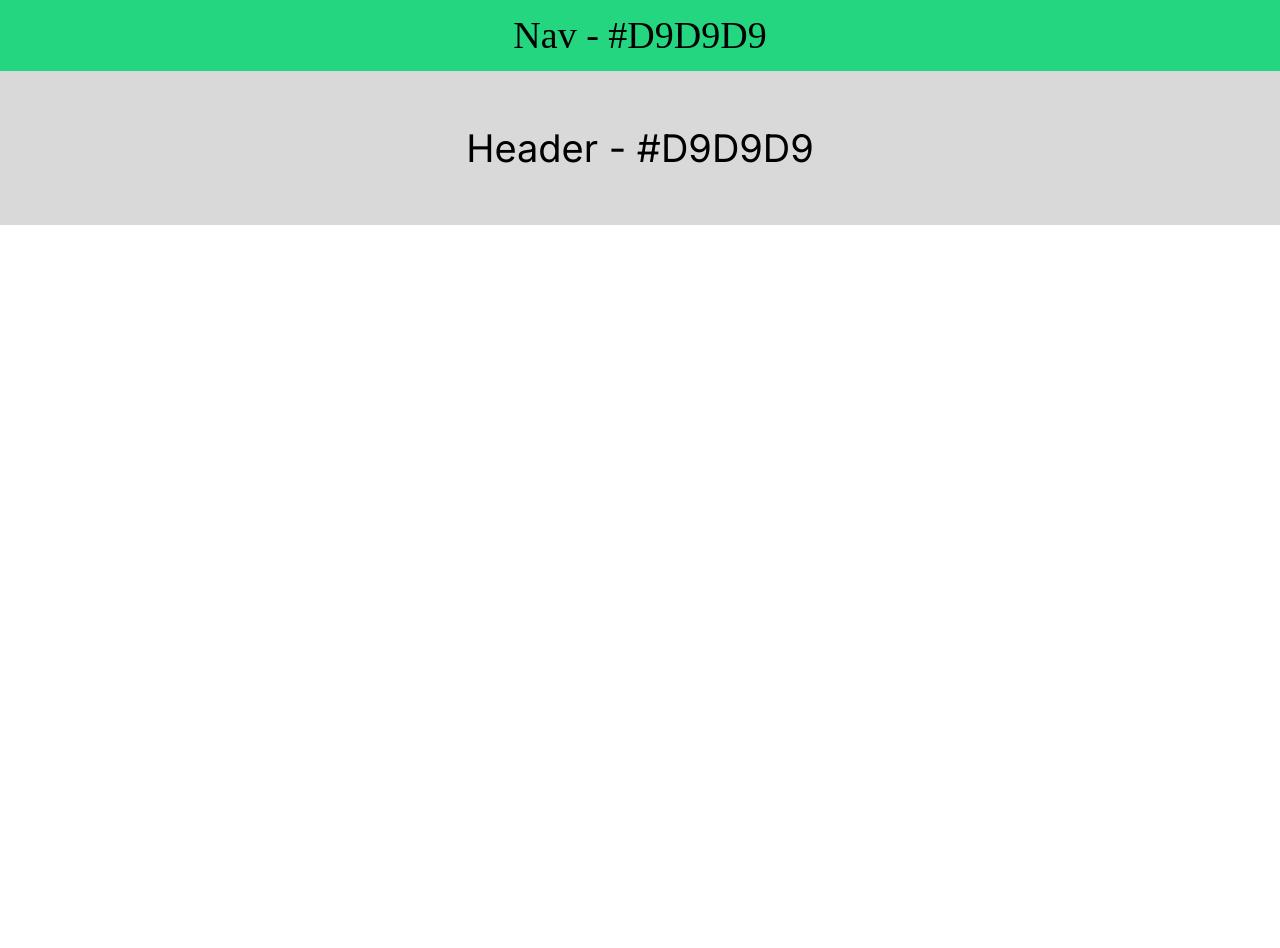
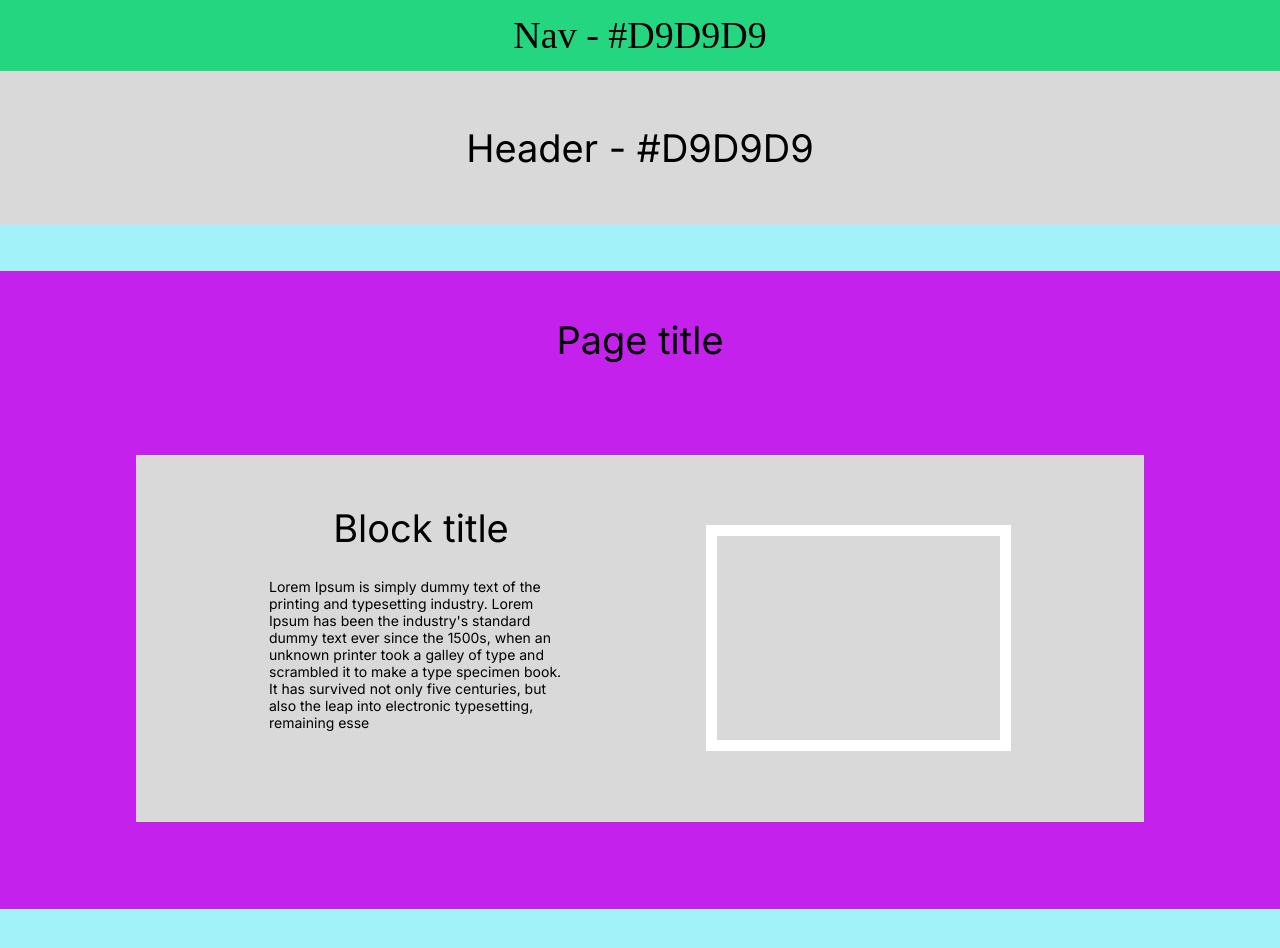
Before and after one commit to vitalymusic/WEB_PT4, a plain HTML site: page uzdevums5.html in a window 1280 px wide. Before the commit the page ends 800 px from the top, so only its background shows below. Drawn offline with Linux system fonts and the light colour scheme; a web font is replaced by a local one.

Commit message:
uzdevums

```diff
--- a/uzdevums5.html
+++ b/uzdevums5.html
@@ -8,6 +8,7 @@
         @import url('https://fonts.googleapis.com/css2?family=Inter:ital,opsz,wght@0,14..32,100..900;1,14..32,100..900&family=Jockey+One&display=swap');
             *{
                 margin:0;padding:0;
+                box-sizing: border-box;
             }
 
 
@@ -40,6 +41,75 @@
                     font-weight: 400;
                 }
             }
+
+
+            #sec1{
+                 height: 725px;
+                 background: rgb(162, 243, 249);
+                .container1{
+                    height: 638px;
+                    background: rgb(196, 33, 237);
+                    max-width: 1318px;
+                    margin:auto;
+                    position: relative;
+                    top:46px;
+                    padding-top:46px;
+                    h1{
+                        color: rgb(0, 0, 0);
+                        font-family: Inter;
+                        font-size: 38px;
+                        font-weight: 400;
+                        text-align: center;
+                        /* margin-top: 46px;   */
+                    }
+
+
+                    .sec1_content{
+
+                        margin: auto;
+                        margin-top: 92px;
+                        max-width: 1008px;
+                        height: 367px;
+                        background: rgb(217, 217, 217);
+                        display: flex;
+                        justify-content: space-evenly;
+                        align-items:start;
+                        padding-top: 50px;
+
+
+
+                        .sec1_content_text{
+                            max-width: 304px;
+
+
+                            h3{
+                                color: rgb(0, 0, 0);
+                                font-family: Inter;
+                                font-size: 38px;
+                                font-weight: 400;
+                                text-align: center;
+                                margin-bottom: 27px;
+                            }
+                            p{
+                                color: rgb(0, 0, 0);
+                                font-family: Inter;
+                                font-size: 14px;
+                                font-weight: 400;
+                                text-align: left;
+                            }
+                        }
+
+
+                        img{
+                            width: 305px;
+                            height: 226px;
+                            position: relative;
+                            top:20px;
+                        }
+                    }
+                }
+
+            }
     </style>
     <title>Document</title>
 </head>
@@ -50,5 +120,23 @@
     <header>
         <h1>Header - #D9D9D9</h1>
     </header>
+
+    <section id="sec1">
+        <div class="container1">
+            <h1>Page title</h1>
+            <div class="sec1_content">
+                <div class="sec1_content_text">
+                    <h3>Block title</h3>
+                    <p>Lorem Ipsum is simply dummy text of the printing and typesetting industry. Lorem Ipsum has been the industry's standard dummy text ever since the 1500s, when an unknown printer took a galley of type and scrambled it to make a type specimen book. It has survived not only five centuries, but also the leap into electronic typesetting, remaining esse</p>
+                </div>
+                <img src="./img1.png" alt="">
+            </div>
+        </div>
+    </section>
+    <section id="sec2"></section>
+    <section id="sec3"></section>
+    <footer>
+
+    </footer>
 </body>
 </html>
```
Also changed, not shown: img1.png (added).
